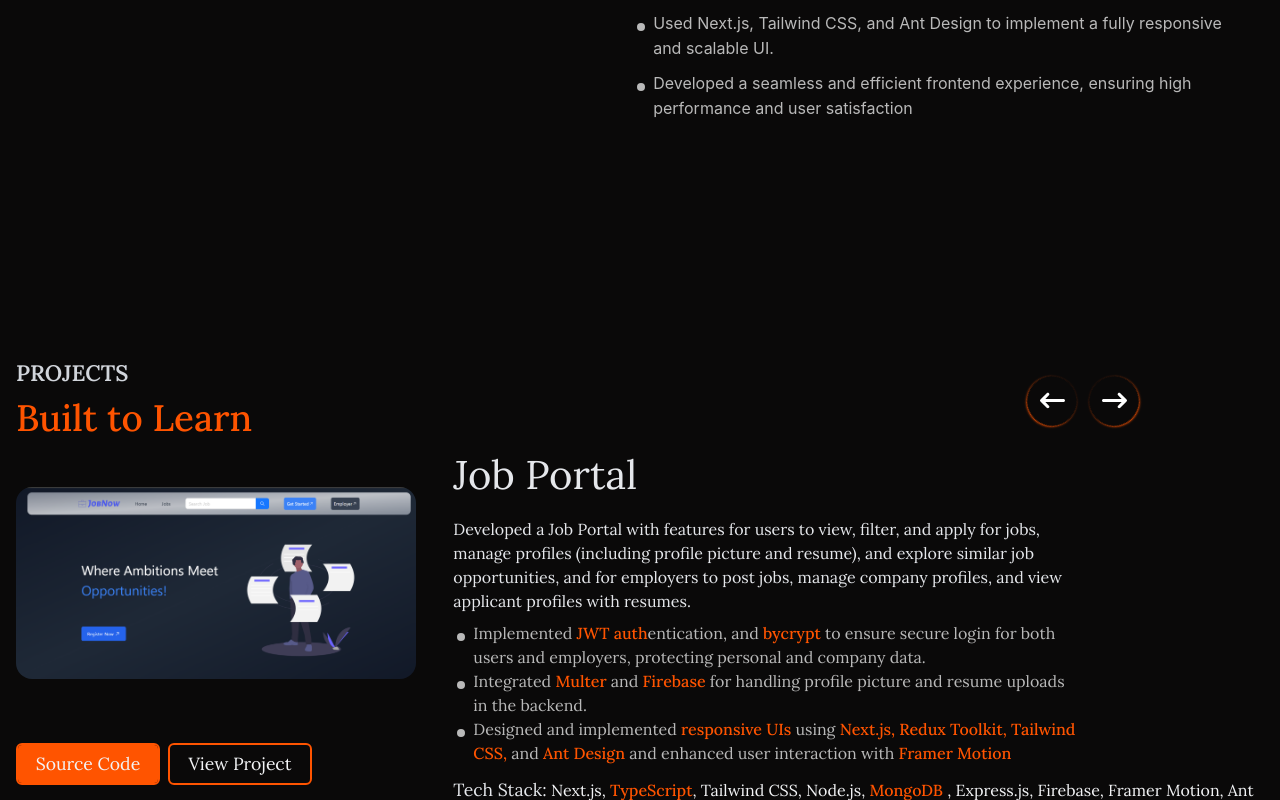
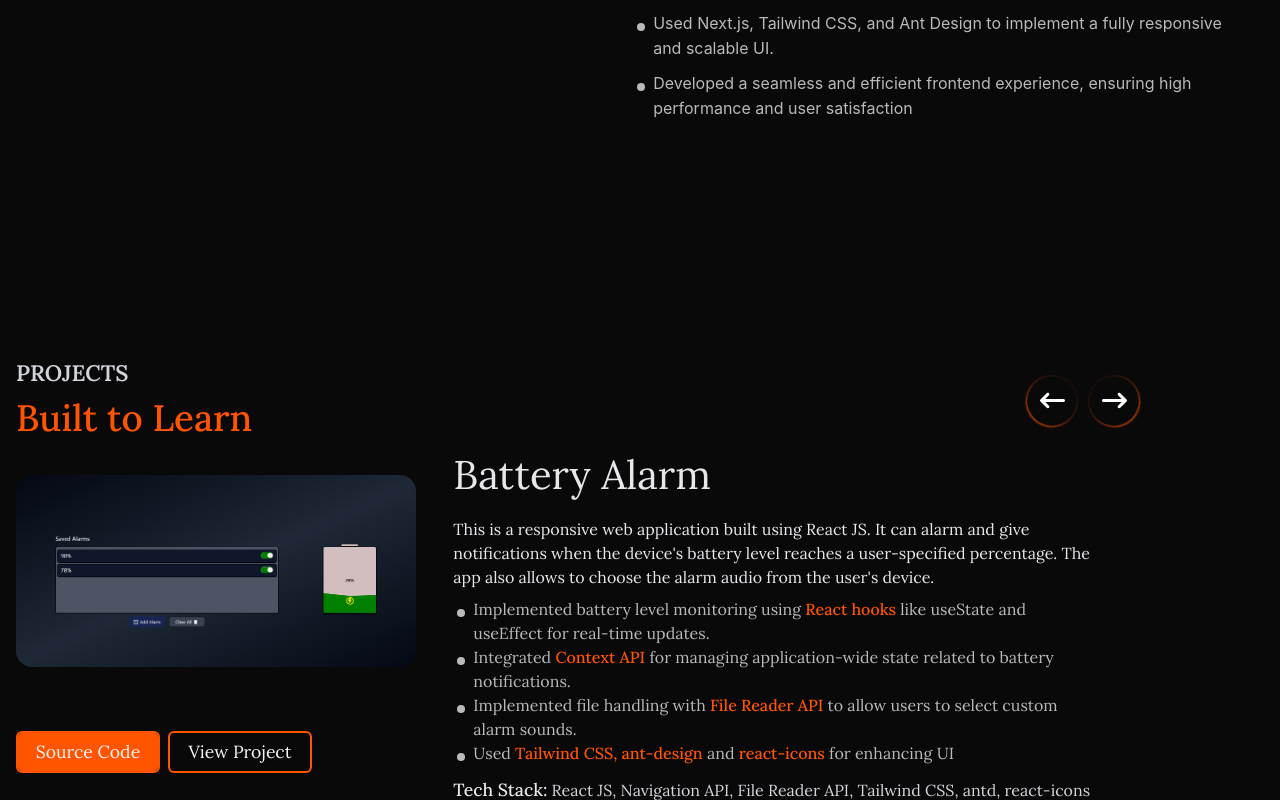
Before and after one commit to ShreeramNew/myportfolio, a Next.js app: page / in a window 1280 px wide. Both pictures are taken after a click on the element 1052 px from the left and 1929 px from the top of the page. Shown: the part 1529-2329 px from the top of the page. Built offline with nearby package versions, Linux system fonts and the light colour scheme.

Commit message:
feat- added change project feature along with animation

```diff
--- a/package.json
+++ b/package.json
@@ -10,6 +10,7 @@
   },
   "dependencies": {
     "antd": "^5.24.7",
+    "framer-motion": "^12.12.2",
     "next": "14.2.18",
     "react": "^18",
     "react-dom": "^18",
--- a/src/app/components/Projects.tsx
+++ b/src/app/components/Projects.tsx
@@ -1,13 +1,127 @@
 "use client";
-import React, { useState } from "react";
+import React, { useEffect, useState } from "react";
 import jobNow from "../../../assets/images/jobNow.png";
+import batteryStatus from "../../../assets/images/batteryStatus.png";
 import Image from "next/image";
 import { GoDotFill } from "react-icons/go";
 import { FaArrowRight } from "react-icons/fa";
 import { FaArrowLeftLong, FaArrowRightLong } from "react-icons/fa6";
+import { AnimatePresence, motion } from "framer-motion";
 
 export default function Projects() {
    const [showBg, setShowBg] = useState<boolean>(false);
+   const ProjectData = [
+      {
+         _id: "jobPortal",
+         projectName: "Job Portal",
+         intro: " Developed a Job Portal with features for users to view, filter, and apply for jobs, manage profiles (including profile picture and resume), and explore similar job opportunities, and for employers to post jobs, manage company profiles, and view applicant profiles with resumes.",
+         subPoints: (
+            <>
+               <CustomPoint>
+                  <div>
+                     Implemented <Highlight text={"JWT auth"} />
+                     entication, and <Highlight text={"bycrypt"} /> to ensure secure login for both
+                     users and employers, protecting personal and company data.
+                  </div>
+               </CustomPoint>
+               <CustomPoint>
+                  <div>
+                     Integrated <Highlight text={"Multer"} /> {""}
+                     and <Highlight text={"Firebase"} /> for handling profile picture and resume
+                     uploads in the backend.
+                  </div>
+               </CustomPoint>
+               <CustomPoint>
+                  <div>
+                     Designed and implemented <Highlight text={"responsive UIs"} /> {""}
+                     using <Highlight text={"Next.js, Redux Toolkit, Tailwind CSS,"} /> and{" "}
+                     <Highlight text={"Ant Design"} /> and enhanced user interaction with{" "}
+                     <Highlight text={"Framer Motion"} />
+                  </div>
+               </CustomPoint>
+               <div className=" text-gray-100 mt-3">
+                  <span className=" text-gray-200 text-[1.1rem]">Tech Stack:</span> Next.js,{" "}
+                  <Highlight text={"TypeScript"} />, Tailwind CSS, Node.js,{" "}
+                  <Highlight text={"MongoDB"} /> ,{""} Express.js, Firebase, Framer Motion, Ant
+                  Design, JWT, Redux Toolkit, bcrypt.
+               </div>
+            </>
+         ),
+         image: jobNow,
+         sourceCodeLink: "https://github.com/ShreeramNew/job-portal-typescript",
+         viewProjectLink: "https://jobnow24.vercel.app/",
+      },
+      {
+         _id: "batteryStatusApp",
+         projectName: "Battery Alarm",
+         intro: "This is a responsive web application built using React JS. It can alarm and give notifications when the device's battery level reaches a user-specified percentage. The app also allows to choose the alarm audio from the user's device.",
+         subPoints: (
+            <>
+               <CustomPoint>
+                  <div>
+                     Implemented battery level monitoring using <Highlight text={"React hooks"} />{" "}
+                     like useState and useEffect for real-time updates.
+                  </div>
+               </CustomPoint>
+               <CustomPoint>
+                  <div>
+                     Integrated <Highlight text={"Context API"} /> for managing application-wide
+                     state related to battery notifications.
+                  </div>
+               </CustomPoint>
+               <CustomPoint>
+                  <div>
+                     Implemented file handling with <Highlight text={"File Reader API"} /> to allow
+                     users to select custom alarm sounds.
+                  </div>
+               </CustomPoint>
+               <CustomPoint>
+                  <div>
+                     Used <Highlight text={"Tailwind CSS, ant-design"} /> and{" "}
+                     <Highlight text={" react-icons"} /> for enhancing UI
+                  </div>
+               </CustomPoint>
+               <div className="text-gray-300 font-thin mt-3">
+                  <span className="text-gray-200 text-[1.1rem] font-medium">Tech Stack:</span> React
+                  JS, Navigation API, File Reader API, Tailwind CSS, antd, react-icons
+               </div>
+            </>
+         ),
+         image: batteryStatus,
+         sourceCodeLink: "https://github.com/ShreeramNew/Battery-Status",
+         viewProjectLink: "https://battery-health.netlify.app/",
+      },
+   ];
+
+   const [activeindex, setActiveIndex] = useState(0);
+   const [activeData, setActiveData] = useState(ProjectData[0]);
+
+   useEffect(() => {
+      setActiveData(ProjectData[activeindex]);
+   }, [activeindex]);
+
+   //-----------------------Handles clicking on next button-------------------
+   const handleNext = () => {
+      setActiveIndex((prev) => {
+         if (prev == ProjectData.length - 1) {
+            return 0;
+         } else {
+            return prev + 1;
+         }
+      });
+   };
+
+   //-----------------------Handles clicking on previous button-------------------
+   const handlePrev = () => {
+      setActiveIndex((prev) => {
+         if (prev == 0) {
+            return ProjectData.length - 1;
+         } else {
+            return prev - 1;
+         }
+      });
+   };
+
    return (
       <div className=" lg:max-w-[78rem] mx-auto w-full min-h-[30rem] py-[10rem] pb-[3rem] border-">
          <div className=" border- w-full text-center md:text-left lg:w-[90%] flex justify-between items-center ">
@@ -17,93 +131,87 @@ export default function Projects() {
             </div>
             {/* Arrows  */}
             <div className=" flex justify-center items-center gap-3 ">
-               <div className=" text-white w-[50px] h-[50px] rounded-full shadow-sm cursor-pointer flex justify-center z-[10] items-center relative">
+               <div
+                  className=" text-white w-[50px] h-[50px] rounded-full shadow-sm cursor-pointer flex justify-center z-[10] items-center relative"
+                  onClick={handlePrev}
+               >
                   <div className="w-[50px] h-[50px] rounded-full shadow-sm cursor-pointer shadow-themeOrange absolute inset-0 animate-spin duration-500 reverse-spin z-[11]"></div>
                   <FaArrowLeftLong size={25} />
                </div>
-               <div className=" text-white w-[50px] h-[50px] rounded-full shadow-sm cursor-pointer flex justify-center z-[10] items-center relative">
+               <div
+                  className=" text-white w-[50px] h-[50px] rounded-full shadow-sm cursor-pointer flex justify-center z-[10] items-center relative"
+                  onClick={handleNext}
+               >
                   <div className="w-[50px] h-[50px] rounded-full shadow-sm cursor-pointer shadow-themeOrange absolute inset-0 animate-spin duration-500 z-[11]"></div>
                   <FaArrowRightLong size={25} />
                </div>
             </div>
          </div>
-         <div className=" w-full border- px-[1rem] md:px-0 grid grid-cols-6 border- gap-[4rem]">
-            <div className=" w-full flex flex-col col-span-2 justify-center items-start border-">
-               <div className=" h-[12rem] w-[25rem] border- rounded-[16px] overflow-hidden">
-                  <Image alt="jobNow" src={jobNow} className=" w-full h-full object-cover" />
-               </div>
 
-               {/* Project Links  */}
-               <div className=" flex justify-center items-center gap-2">
-                  <div
-                     className=" w-[9rem] h-[2.6rem] border-2 overflow-hidden border-themeOrange rounded-[6px] flex justify-center items-center text-gray-100 mt-[4rem] text-[1.1rem] cursor-pointer relative"
-                     onMouseOver={() => setShowBg(true)}
-                     onMouseLeave={() => setShowBg(false)}
-                  >
-                     <div className="z-[1]">Source Code</div>
-                     <div
-                        className={`w-[11rem] h-full absolute ${
-                           showBg ? "left-[-11rem]" : "left-[0rem]"
-                        } transition-all duration-500  rounded-r-[7px] bg-themeOrange z-[0]`}
-                     ></div>
-                  </div>
-                  <div
-                     className=" w-[9rem] h-[2.6rem] border-2 overflow-hidden border-themeOrange rounded-[6px] flex justify-center items-center text-gray-100 mt-[4rem] text-[1.1rem] cursor-pointer relative"
-                     onMouseOver={() => setShowBg(true)}
-                     onMouseLeave={() => setShowBg(false)}
-                  >
-                     <div className="z-[1]">View Project</div>
-                     <div
-                        className={`w-[11rem] h-full absolute ${
-                           showBg ? "left-0" : "left-[-11rem]"
-                        } transition-all duration-500  rounded-r-[7px] bg-themeOrange z-[0]`}
-                     ></div>
+         <AnimatePresence key={activeindex}>
+            <motion.div
+               initial={{ opacity: 0 }}
+               animate={{ opacity: 1 }}
+               transition={{ duration: 2 }}
+               className=" w-full border- px-[1rem] md:px-0 grid grid-cols-6 border- gap-[4rem]"
+            >
+               <div className=" w-full flex flex-col col-span-2 justify-center items-start border-">
+                  <motion.div className=" h-[12rem] w-[25rem] border- rounded-[16px] overflow-hidden">
+                     <Image
+                        alt="jobNow"
+                        src={activeData.image}
+                        className=" w-full h-full object-cover"
+                     />
+                  </motion.div>
+
+                  {/* Project Links  */}
+                  <div className=" flex justify-center items-center gap-2">
+                     {/* Source code button  */}
+                     <a
+                        href={activeData.sourceCodeLink}
+                        className=" w-[9rem] h-[2.6rem] border-2 overflow-hidden border-themeOrange rounded-[6px] flex justify-center items-center text-gray-100 mt-[4rem] text-[1.1rem] cursor-pointer relative"
+                        onMouseOver={() => setShowBg(true)}
+                        onMouseLeave={() => setShowBg(false)}
+                     >
+                        <div className="z-[1]">Source Code</div>
+                        <div
+                           className={`w-[11rem] h-full absolute ${
+                              showBg ? "left-[-11rem]" : "left-[0rem]"
+                           } transition-all duration-500  rounded-r-[7px] bg-themeOrange z-[0]`}
+                        ></div>
+                     </a>
+
+                     {/* View project button  */}
+                     <a
+                        href={activeData.viewProjectLink}
+                        className=" w-[9rem] h-[2.6rem] border-2 overflow-hidden border-themeOrange rounded-[6px] flex justify-center items-center text-gray-100 mt-[4rem] text-[1.1rem] cursor-pointer relative"
+                        onMouseOver={() => setShowBg(true)}
+                        onMouseLeave={() => setShowBg(false)}
+                     >
+                        <div className="z-[1]">View Project</div>
+                        <div
+                           className={`w-[11rem] h-full absolute ${
+                              showBg ? "left-0" : "left-[-11rem]"
+                           } transition-all duration-500  rounded-r-[7px] bg-themeOrange z-[0]`}
+                        ></div>
+                     </a>
                   </div>
                </div>
-            </div>
-            <div className=" w-full col-span-4">
-               <div className=" w-full flex justify-start items-center text-[2.5rem] text-gray-200">
-                  Job Portal
-               </div>
-               <div className=" flex flex-col items-start justify-start">
-                  <div className=" text-gray-200 w-[80%] mt-3 mb-2">
-                     Developed a Job Portal with features for users to view, filter, and apply for
-                     jobs, manage profiles (including profile picture and resume), and explore
-                     similar job opportunities, and for employers to post jobs, manage company
-                     profiles, and view applicant profiles with resumes.
+               <div className=" w-full col-span-4">
+                  {/* project Title  */}
+                  <div className=" w-full flex justify-start items-center text-[2.5rem] text-gray-200">
+                     {activeData.projectName}
                   </div>
-                  <CustomPoint>
-                     <div>
-                        Implemented <Highlight text={"JWT auth"} />
-                        entication, and <Highlight text={"bycrypt"} /> to ensure secure login for
-                        both users and employers, protecting personal and company data.
-                     </div>
-                  </CustomPoint>
-                  <CustomPoint>
-                     <div>
-                        Integrated <Highlight text={"Multer"} /> {""}
-                        and <Highlight text={"Firebase"} /> for handling profile picture and resume
-                        uploads in the backend.
-                     </div>
-                  </CustomPoint>
-                  <CustomPoint>
-                     <div>
-                        Designed and implemented <Highlight text={"responsive UIs"} /> {""}
-                        using <Highlight text={"Next.js, Redux Toolkit, Tailwind CSS,"} /> and{" "}
-                        <Highlight text={"Ant Design"} /> and enhanced user interaction with{" "}
-                        <Highlight text={"Framer Motion"} />
-                     </div>
-                  </CustomPoint>
+                  <div className=" flex flex-col items-start justify-start">
+                     {/* project Intro  */}
+                     <div className=" text-gray-200 w-[80%] mt-3 mb-2">{activeData.intro}</div>
 
-                  <div className=" text-gray-100 mt-3">
-                     <span className=" text-gray-200 text-[1.1rem]">Tech Stack:</span> Next.js,{" "}
-                     <Highlight text={"TypeScript"} />, Tailwind CSS, Node.js,{" "}
-                     <Highlight text={"MongoDB"} /> ,{""} Express.js, Firebase, Framer Motion, Ant
-                     Design, JWT, Redux Toolkit, bcrypt.
+                     {/* Sub Points  */}
+                     {activeData.subPoints}
                   </div>
                </div>
-            </div>
-         </div>
+            </motion.div>
+         </AnimatePresence>
       </div>
    );
 }
```
Also changed, not shown: assets/images/batteryStatus.png (added), 1 other file (tests, documents, lock files or other folders).
